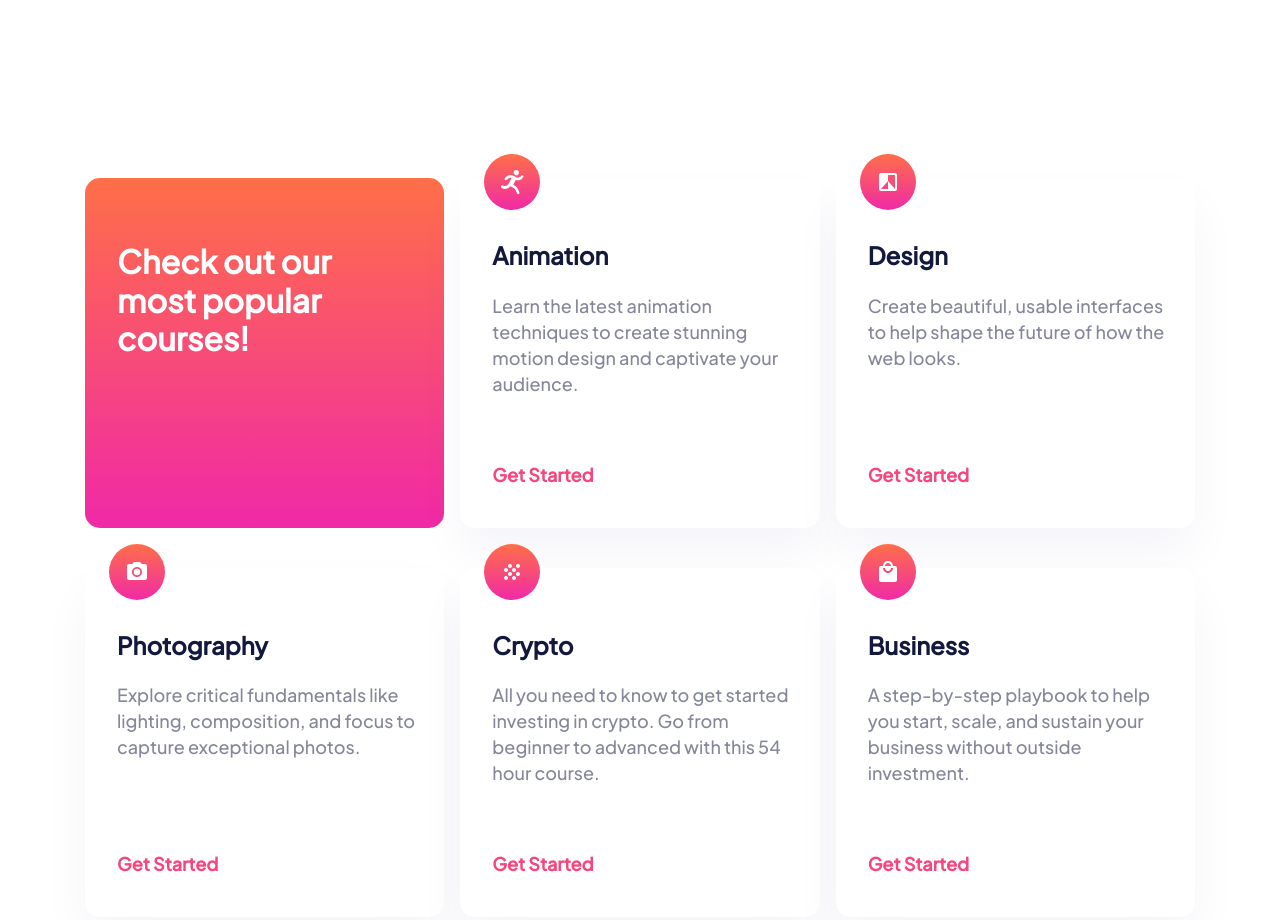
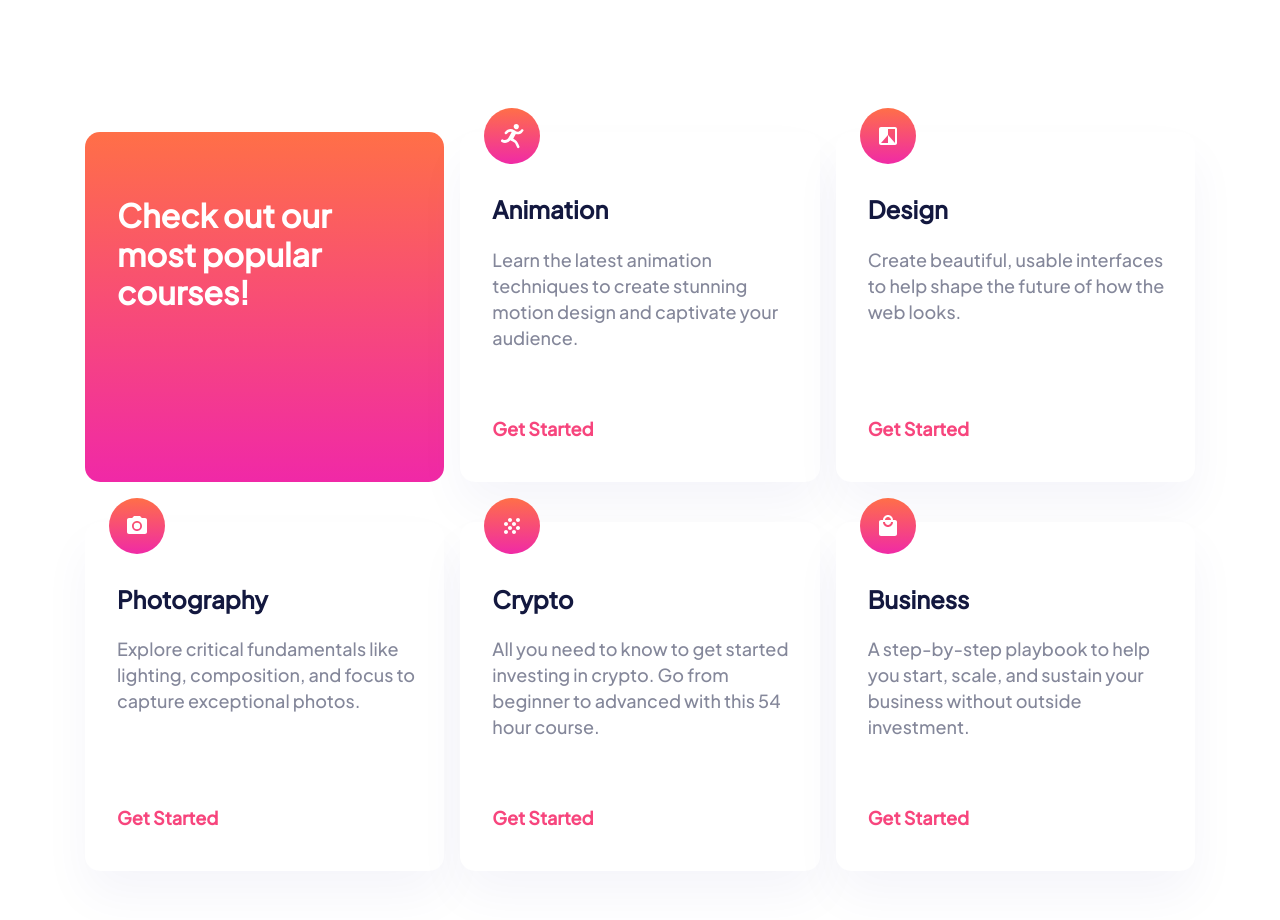
Before and after one commit to Laila-front-dev/Skilled-e-learning-landing-page, a website built with Vite: page index.html in a window 1280 px wide. Shown: the part 760-1680 px from the top of the page. Built offline with nearby package versions, Linux system fonts and the light colour scheme.

Commit message:
modified html file

```diff
--- a/index.html
+++ b/index.html
@@ -58,7 +58,7 @@
           </div>
         </div>
       </section>
-      <section class="bg-linear-100 padding-block-700 padding-block-800">
+      <section class="bg-linear-100 padding-block-800">
         <div class="container">
           <ul role="list">
             <div class="full-columns">
```
